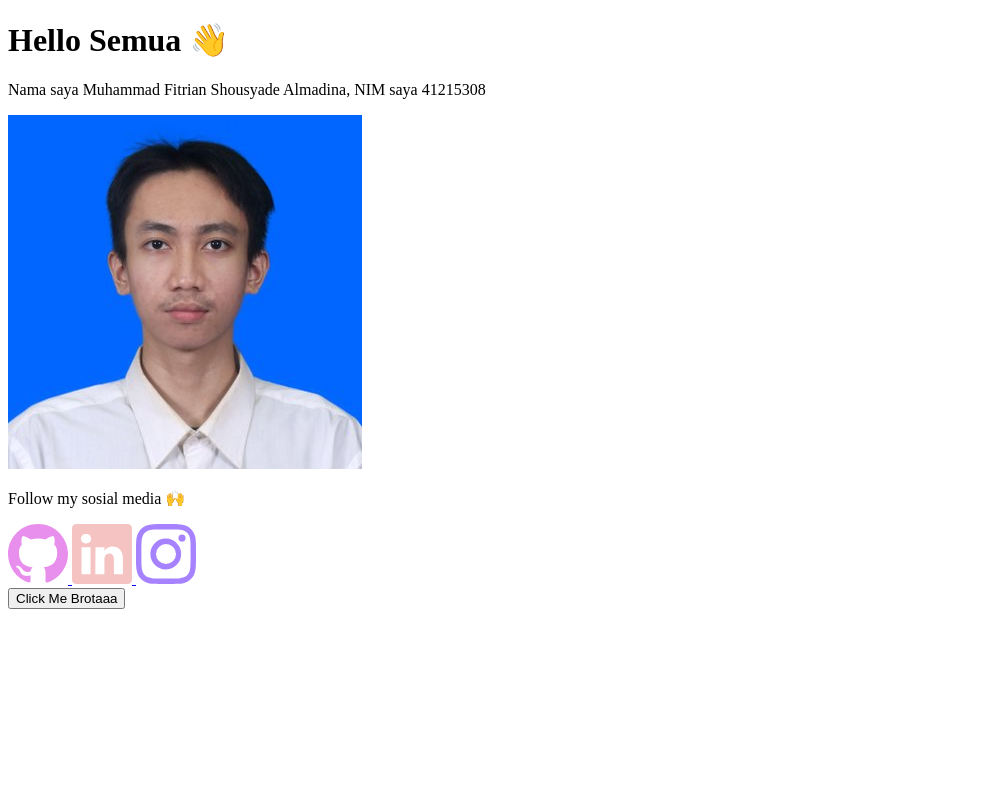
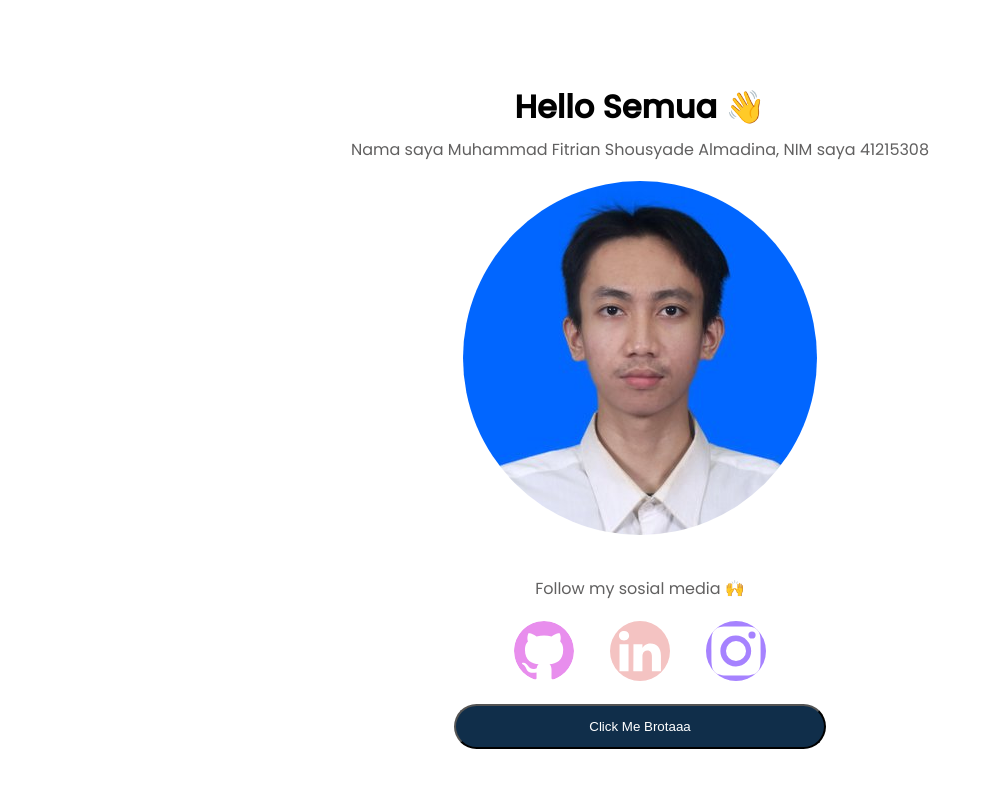
Before and after one commit to justnotiyann/iyanxdev, a plain HTML site: page index.html in a window 1280 px wide. Shown: the whole page, without its empty margins (0-983 px from the left). Drawn offline with Linux system fonts and the light colour scheme; files whose address does not match are found by name.

Commit message:
fix missing style

```diff
--- a/public/stylesheets/style.css
+++ b/public/stylesheets/style.css
@@ -1,3 +1,74 @@
+@import url("https://fonts.googleapis.com/css2?family=Poppins:wght@400;500&display=swap");
+
+* {
+  margin: 0;
+  padding: 0;
+  box-sizing: border-box;
+}
+
+html {
+  scroll-behavior: smooth;
+}
+
 body {
-  background-color: #fff;
+  font-family: "Poppins", sans-serif;
 }
+
+a {
+  text-decoration: none;
+  color: black;
+}
+
+a:hover {
+  color: golden;
+}
+
+h1 {
+  margin-bottom: 0.2em;
+  font-weight: 600;
+}
+
+.wrapper {
+  margin-top: 1em;
+  flex-direction: column;
+  display: flex;
+  justify-content: center;
+  align-items: center;
+  flex-wrap: nowrap;
+  min-height: 100vh;
+}
+
+.logos img {
+  transition: 0.3s;
+}
+
+.logos img:hover {
+  width: 100px;
+}
+
+p {
+  margin-bottom: 0.2em;
+  text-align: center;
+  color: rgb(97, 96, 96);
+}
+
+img {
+  margin: 1em;
+  border-radius: 100%;
+}
+
+button {
+  padding: 1em 10em 1em 10em;
+  background-color: #102e4a;
+  color: white;
+  border-radius: 2em;
+  transition: 0.5s;
+}
+
+button:hover {
+  padding: 1em 10em 1em 10em;
+  border: 0;
+  background-color: #547fa7;
+  color: white;
+  border-radius: 2em;
+}
```
